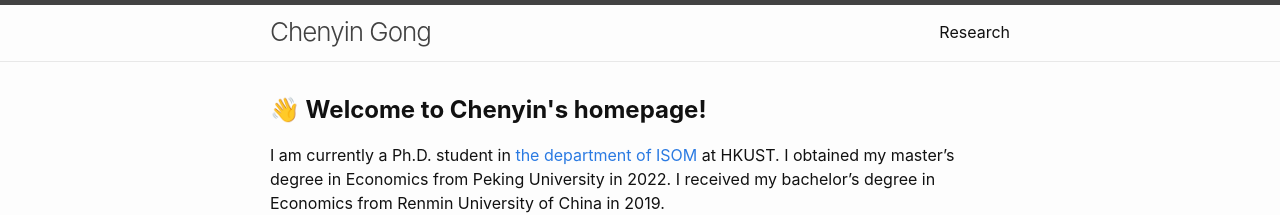
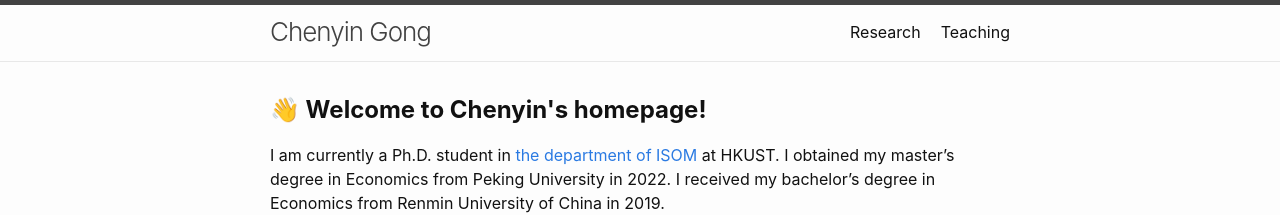
Before and after one commit to chenyingong/chenyingong.github.io, a Jekyll site: the page built from index.md, in a window 1280 px wide. Shown: the top 215 px of the page. Built offline with Jekyll 4.4.1, drawn with Linux system fonts in a browser that asks for light colours; emoji names are drawn with the system emoji font.

Commit message:
Update _config.yml

```diff
--- a/_config.yml
+++ b/_config.yml
@@ -50,8 +50,8 @@ minima:
 # If you want to link only specific pages in your header, uncomment
 # this and add the path to the pages in order as they should show up
 header_pages:
-# - teaching.md
 - research.md
+- teaching.md
 
 # Build settings
 theme: minima
```
